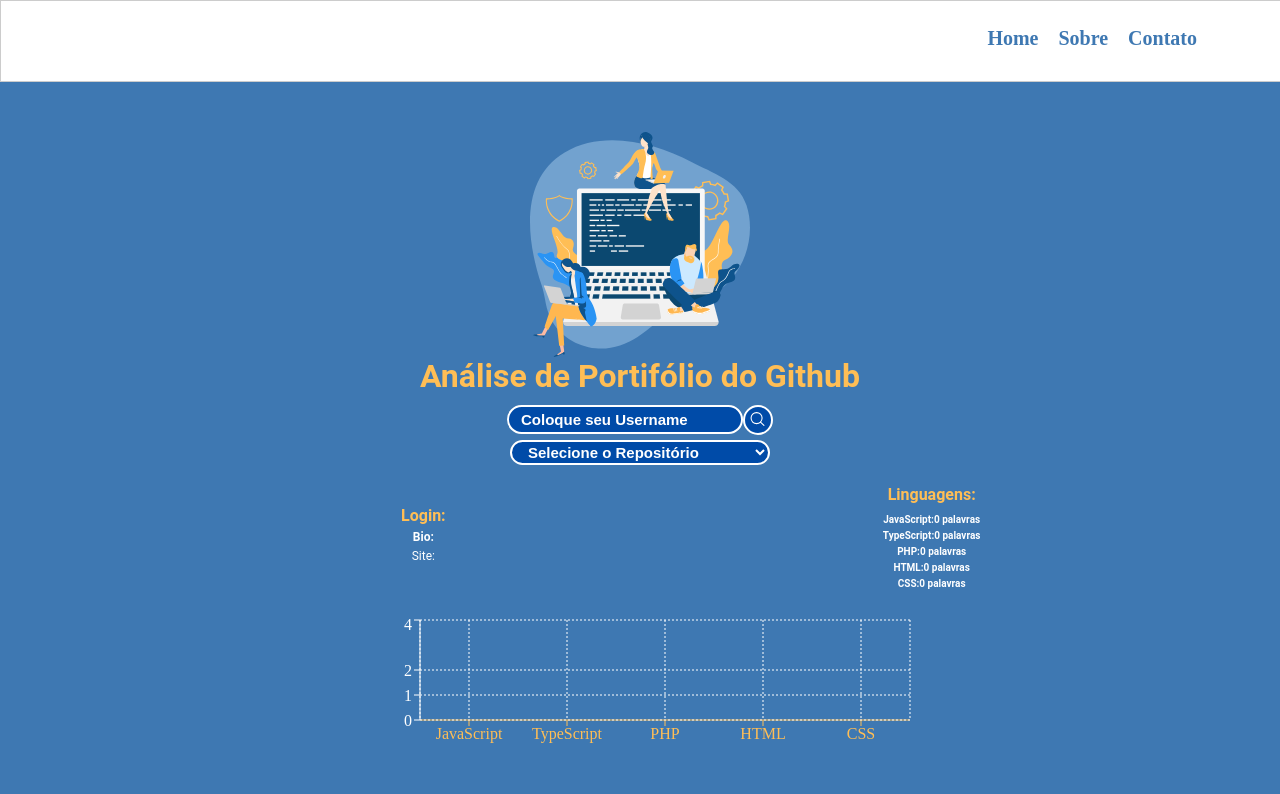
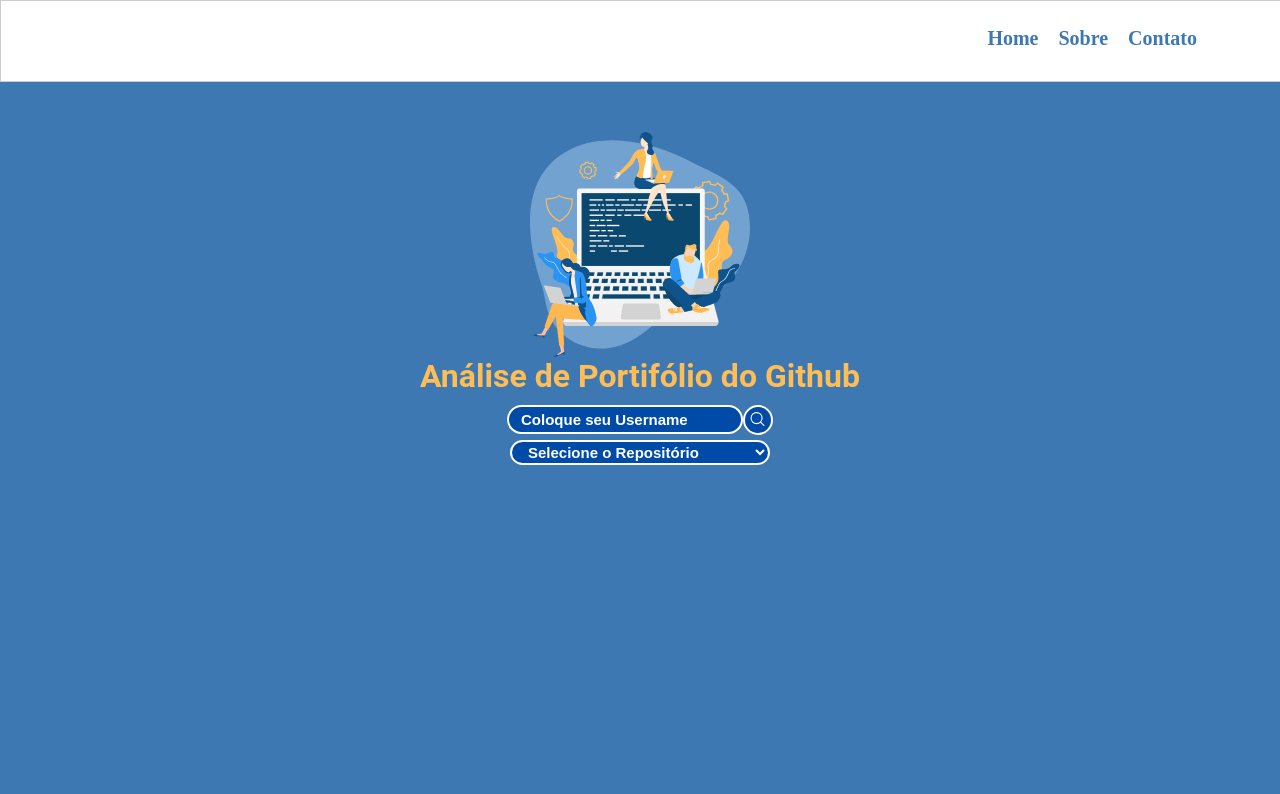
Before and after one commit to engcfraposo/jst-job-challenges-frontend, a React (Create React App) app: page / in a window 1280 px wide. Shown: the top 794 px of the page. Built offline with nearby package versions, Linux system fonts and the light colour scheme.

Commit message:
Documentação

```diff
--- a/src/pages/Stats/index.tsx
+++ b/src/pages/Stats/index.tsx
@@ -153,7 +153,7 @@
             )}
           </RepositoryList>
         </Form>
-        {selectedRepository !== '1' ? (
+        {selectedRepository !== '0' ? (
           <UpperDashboardContainer>
             <UserComponent user={user} />
             <LanguagesComponent data={data} />
@@ -161,7 +161,7 @@
         ) : (
           <div />
         )}
-        {selectedRepository !== '1' ? (
+        {selectedRepository !== '0' ? (
           <LowerDashboardContainer>
             <BarChartComponent data={data} />
             <RadarChartComponent data={data} />
```
Also changed, not shown: 1 other file (tests, documents, lock files or other folders).
